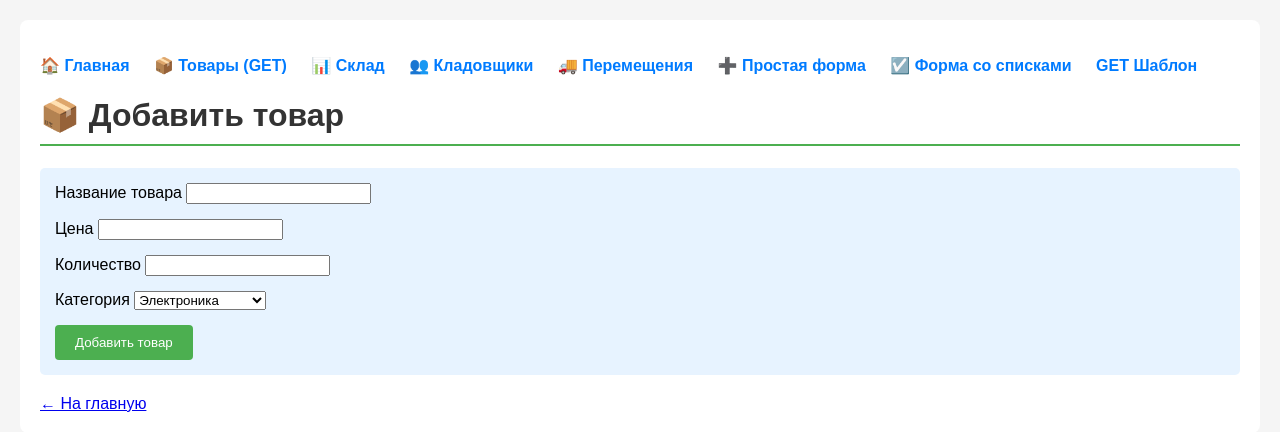
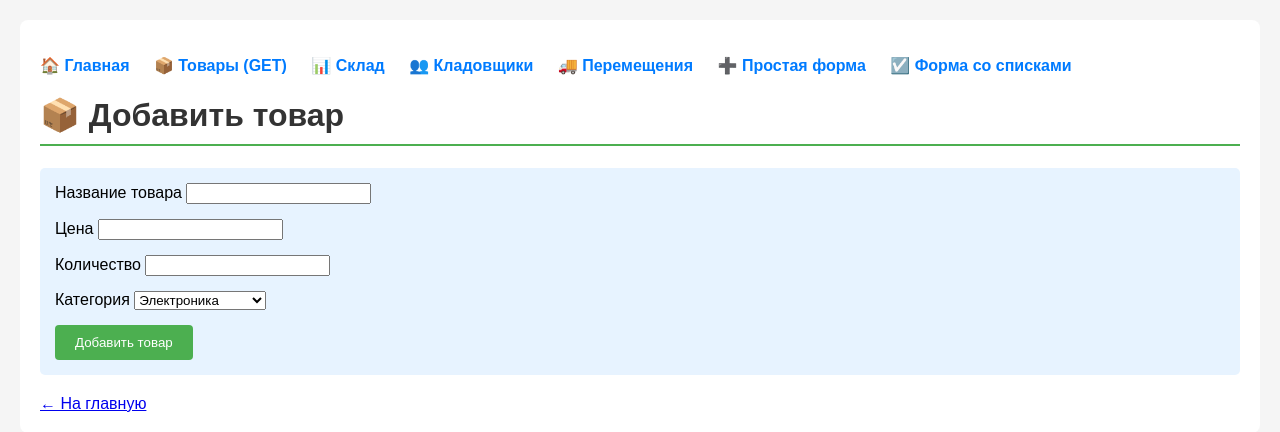
Before and after one commit to sh4rk799/lab6, a Django app: page /add-product/ in a window 1280 px wide. Shown: the top 432 px of the page. Run offline with Django 5.2, Linux system fonts and the light colour scheme.

Commit message:
задание 1.3 убрал лишний элемент в навигации

```diff
--- a/web_Hello_var_6/templates/navigator.html
+++ b/web_Hello_var_6/templates/navigator.html
@@ -7,6 +7,5 @@
         <li><a href="{% url 'movements' %}">🚚 Перемещения</a></li>
         <li><a href="{% url 'add_product' %}">➕ Простая форма</a></li>
         <li><a href="{% url 'add_movement' %}">☑️ Форма со списками</a></li>
-        <li><a href="{% url 'view_products' %}">GET Шаблон</a></li>
     </ul>
 </nav>
```
